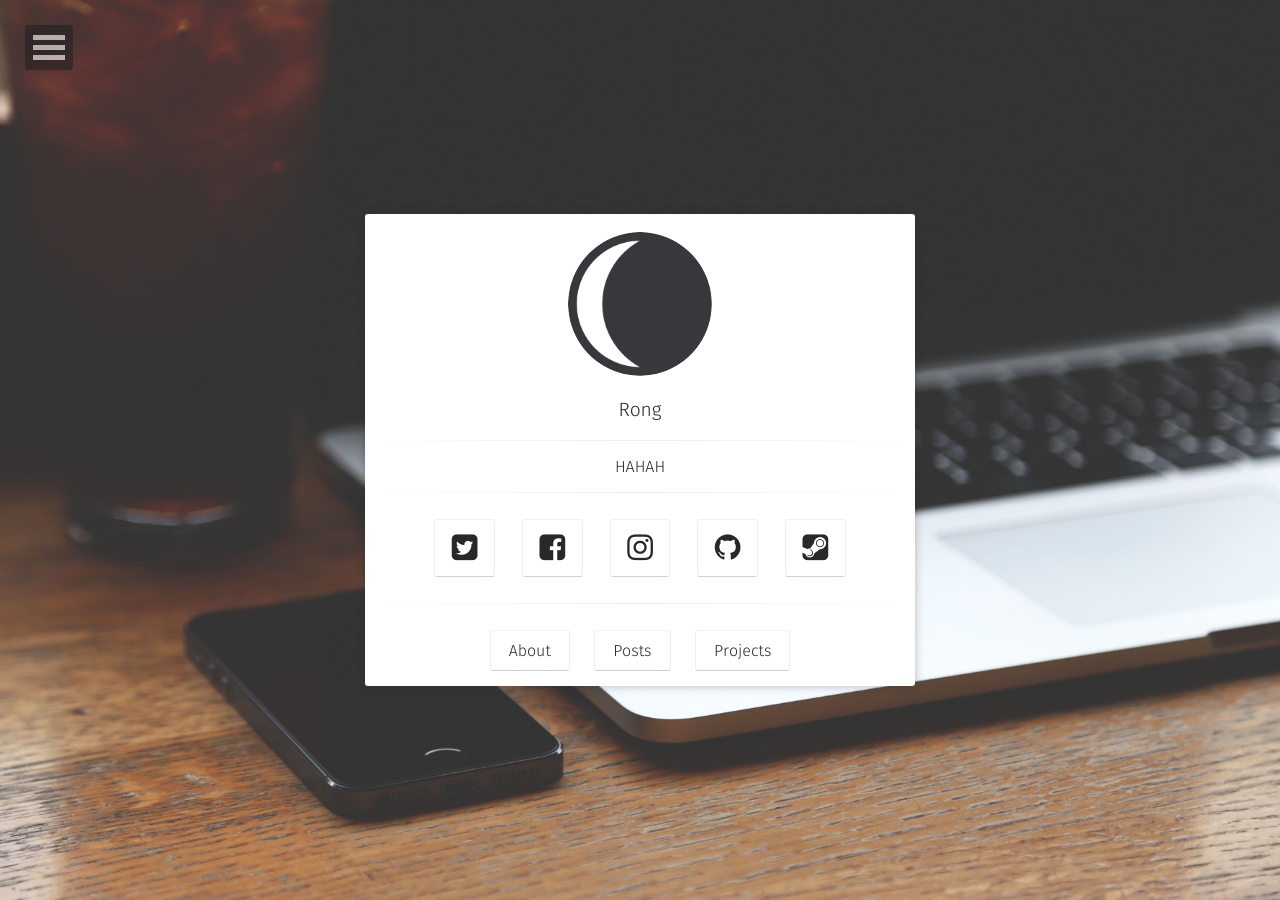
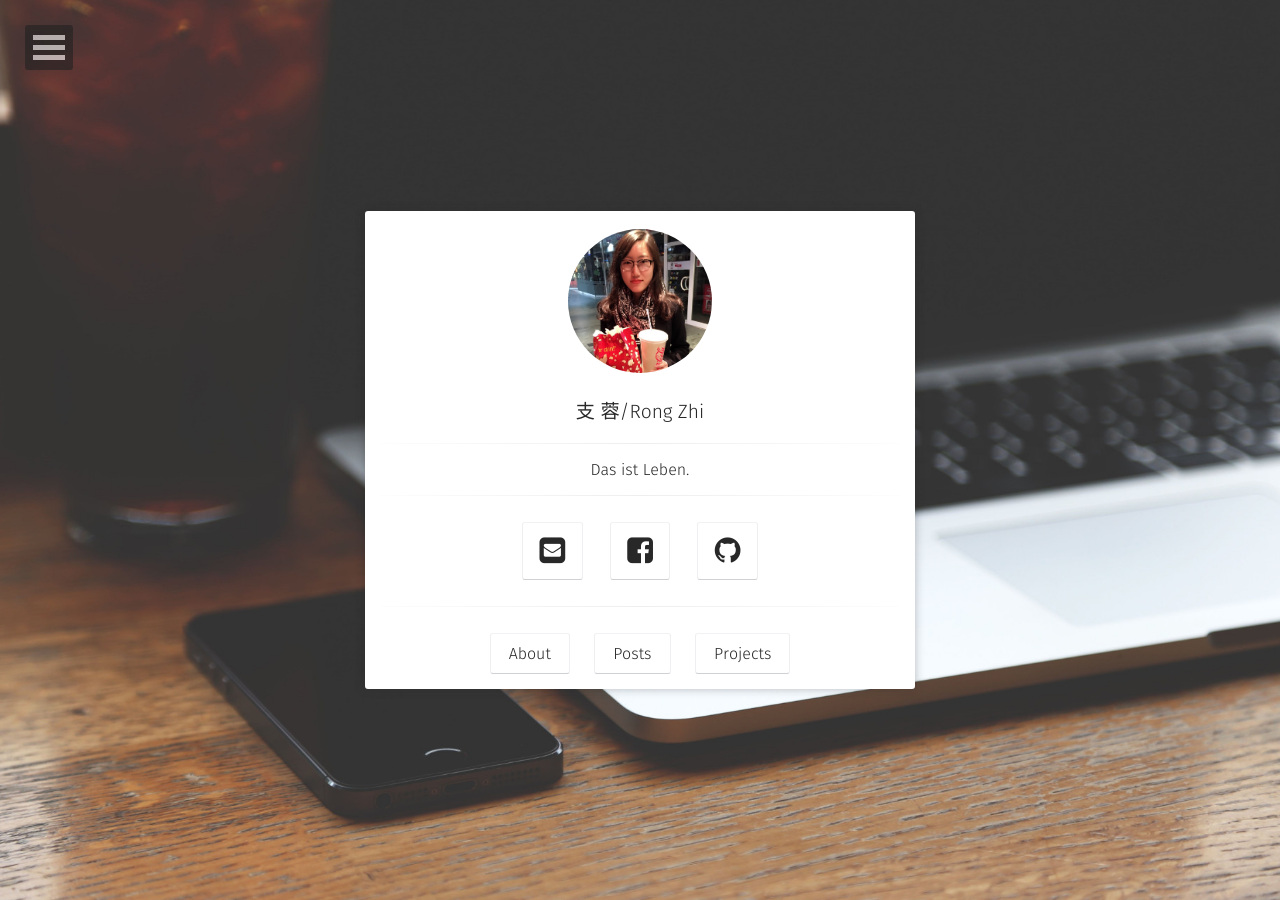
Before and after one commit to Rong-Zhi/Rong-Zhi.github.io, a Jekyll site: the page built from index.html, in a window 1280 px wide. Built offline with Jekyll 4.4.1, drawn with Linux system fonts in a browser that asks for light colours; some web fonts are replaced.

Commit message:
homepage

```diff
--- a/_config.yml
+++ b/_config.yml
@@ -1,15 +1,15 @@
 # Site
-title:              Rong
-bio:                'HAHAH'
+title:              支 蓉/Rong Zhi
+bio:                'Das ist Leben.'
 description:        "My homepage"
 reading_time:       true
 words_per_minute:   200
-logo:               'assets/img/logo.png'
+logo:               'assets/img/my.JPG'
 background:         'assets/img/placeholder-big.jpg'
 tiled_bg:           false   # Set this true if you want to tile your background image, otherwise it will be covered
 locale:             en_US
 url:                https://rong-zhi.github.io/Moon
-
+# url:                http://127.0.0.1:4000
 # Jekyll
 permalink:          /:title/
 markdown:           kramdown
@@ -26,7 +26,7 @@ sass:
   style:            compressed
 
 # Comments
-disqus_shortname:   taylantatli
+disqus_shortname:   Rong Zhi
 
 # Social
 # if you don't have any of social below, comment the line.
@@ -37,20 +37,20 @@ disqus_shortname:   taylantatli
   #ad-client:
   #ad-slot:
 #bing-verify:
-#email:
-twitter:            username
-facebook:           username
-github-url:         username
+email:              zhirong1993@yahoo.com
+# twitter:            username
+facebook:           rong.zhi.376
+github-url:         Rong-Zhi
 #stackoverflow:     123456/username   from a "http://stackoverflow.com/users/123456/username" link
 #linkedin:          username
 #xing:              username
-instagram:          username
+# instagram:          username
 #lastfm:            username
 #tumblr:            username
 #medium:            '@username'
 #pinterest:         username
 #foursquare:        username
-steam:              username
+# steam:              username
 #dribbble:          username
 #youtube:           username
 #youtube-channel:   channel
```
Also changed, not shown: about/index.md (+2 -1 lines), assets/img/download.png (added), assets/img/my.JPG (added).
